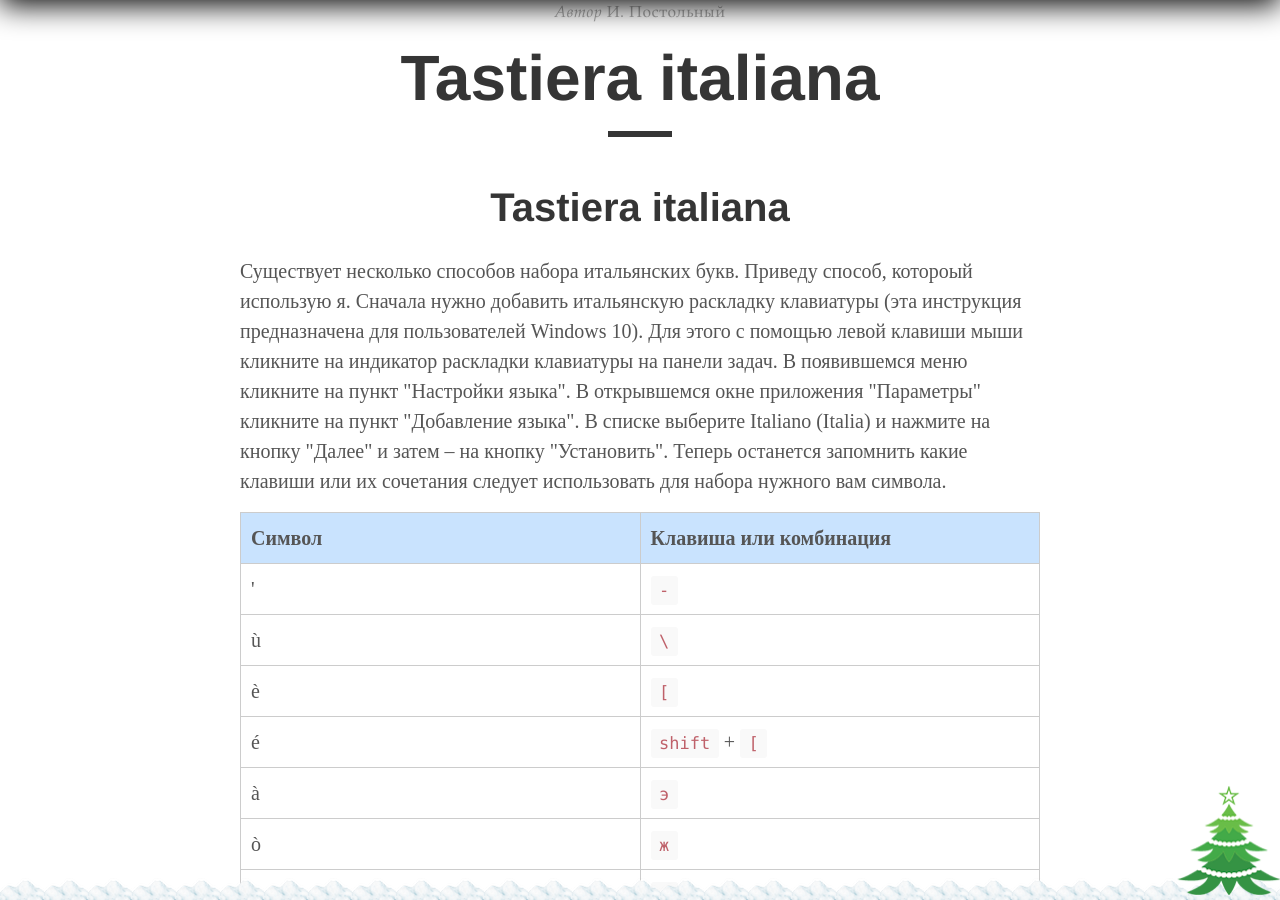
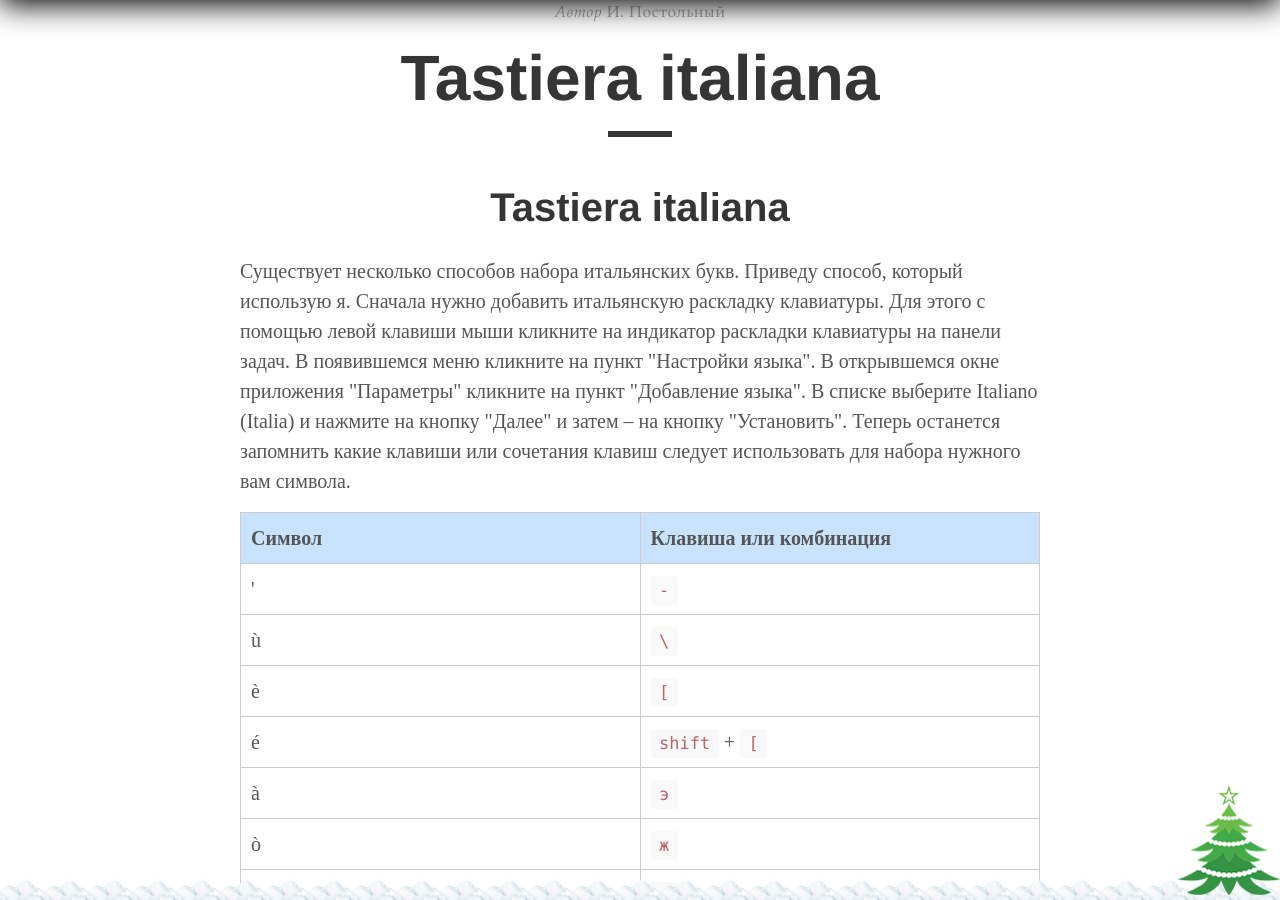
Before and after one commit to postolny/postolny.github.io, a Jekyll site: the page built from _pages/tastiera-italiana.md, in a window 1280 px wide and 900 px high, scrolled down 445 px. Built offline with Jekyll 4.4.1, drawn with Linux system fonts in a browser that asks for light colours.

Commit message:
Add files via upload

```diff
--- a/_pages/tastiera-italiana.md
+++ b/_pages/tastiera-italiana.md
@@ -8,7 +8,7 @@ permalink: /tastiera-italiana/
 # {{ page.title }}
 {: .center}
 
-Существует несколько способов набора итальянских букв. Приведу способ, котороый использую я. Сначала нужно добавить итальянскую раскладку клавиатуры (эта инструкция предназначена для пользователей Windows 10). Для этого с помощью левой клавиши мыши кликните на индикатор раскладки клавиатуры на панели задач. В появившемся меню кликните на пункт "Настройки языка". В открывшемся окне приложения "Параметры" кликните на пункт "Добавление языка". В списке выберите Italiano (Italia) и нажмите на кнопку "Далее" и затем – на кнопку "Установить". Теперь останется запомнить какие клавиши или их сочетания следует использовать для набора нужного вам символа.
+Существует несколько способов набора итальянских букв. Приведу способ, который использую я. Сначала нужно добавить итальянскую раскладку клавиатуры. Для этого с помощью левой клавиши мыши кликните на индикатор раскладки клавиатуры на панели задач. В появившемся меню кликните на пункт "Настройки языка". В открывшемся окне приложения "Параметры" кликните на пункт "Добавление языка". В списке выберите Italiano (Italia) и нажмите на кнопку "Далее" и затем – на кнопку "Установить". Теперь останется запомнить какие клавиши или сочетания клавиш следует использовать для набора нужного вам символа.
 
 | Символ | Клавиша или комбинация |
 |----------|---------|
```
